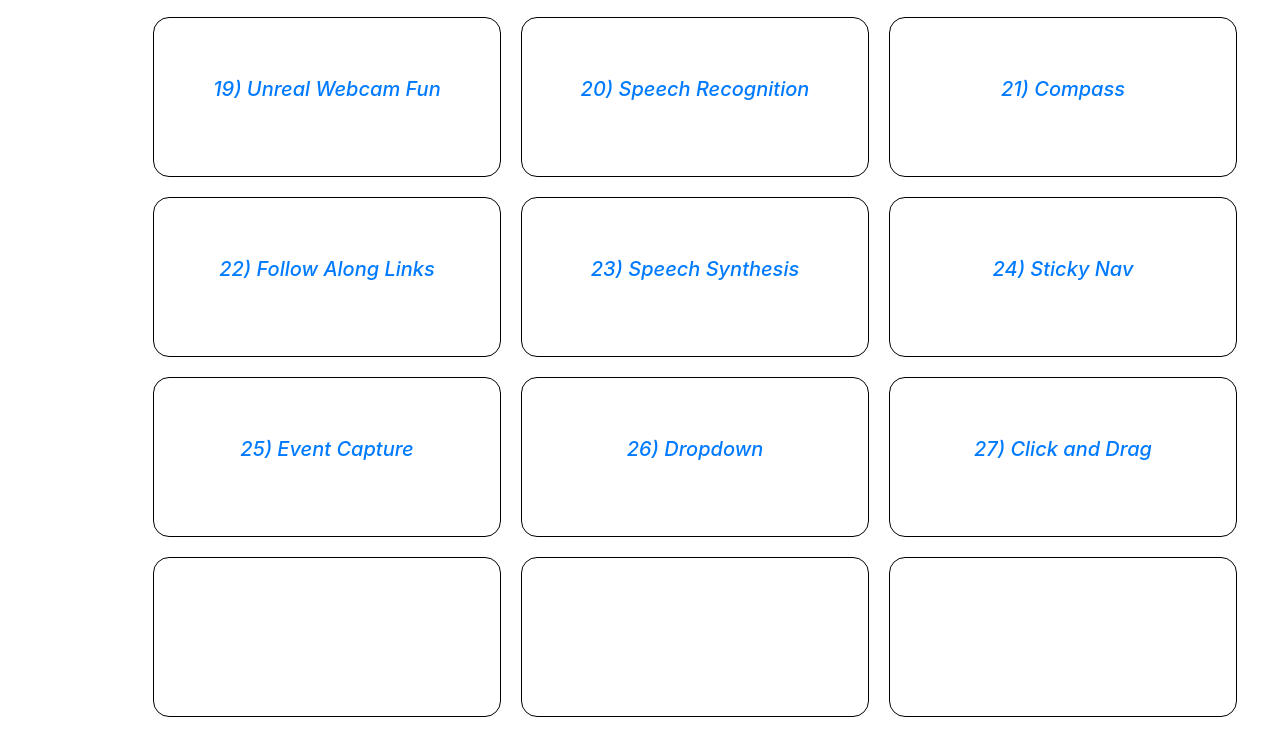
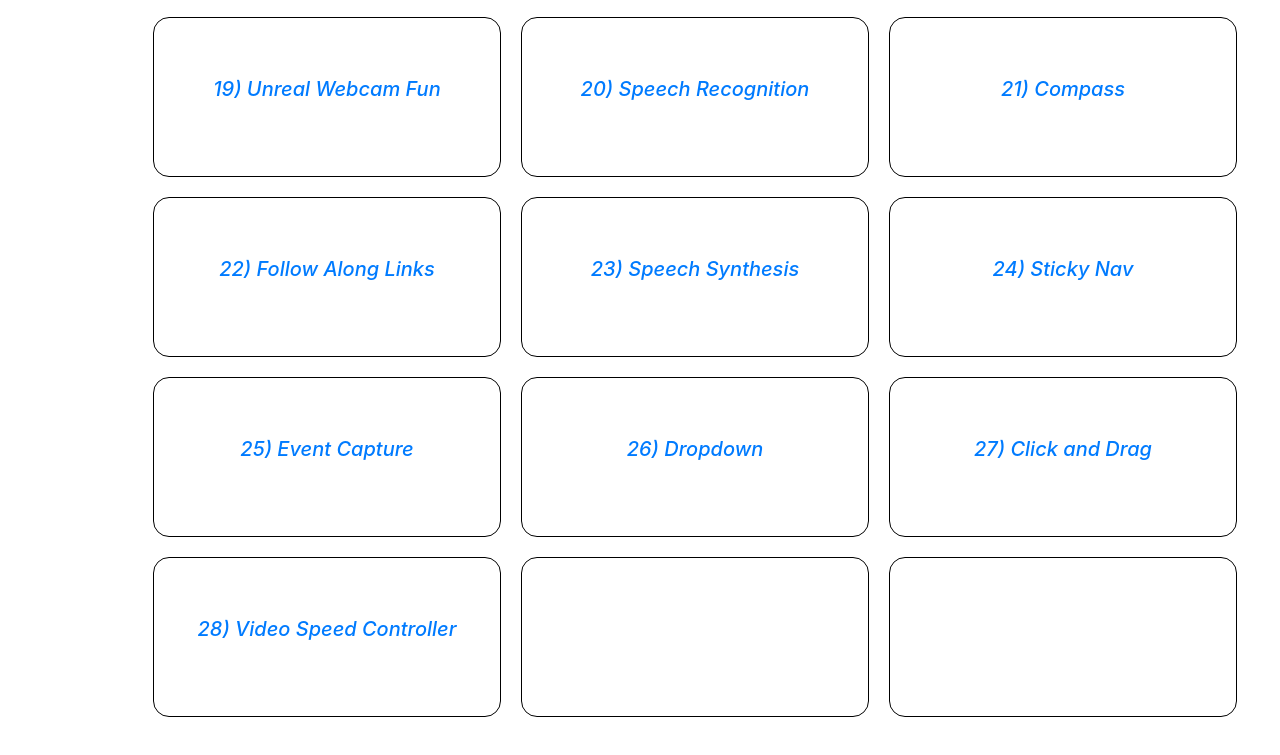
Before and after one commit to mervekrblt/JavaScript-30, a plain HTML site: page index.html in a window 1280 px wide. Shown: the part 1201-1956 px from the top of the page. Drawn offline with nearby package versions, Linux system fonts and the light colour scheme.

Commit message:
Update README and html file to add video speed controller exercise

```diff
--- a/index.html
+++ b/index.html
@@ -36,7 +36,7 @@
         <div class="box"><p><a href="25-Event Capture/index.html">25) Event Capture</a></p></div>
         <div class="box"><p><a href="26-Dropdown/index.html">26) Dropdown</a></p></div>
         <div class="box"><p><a href="27-Click and Drag/index.html">27) Click and Drag</a></p></div>
-        <div class="box"></div>
+        <div class="box"><p><a href="28-Video Speed Controller/index.html">28) Video Speed Controller</a></p></div>
         <div class="box"></div>
         <div class="box"></div>
 
```
Also changed, not shown: README.md.
